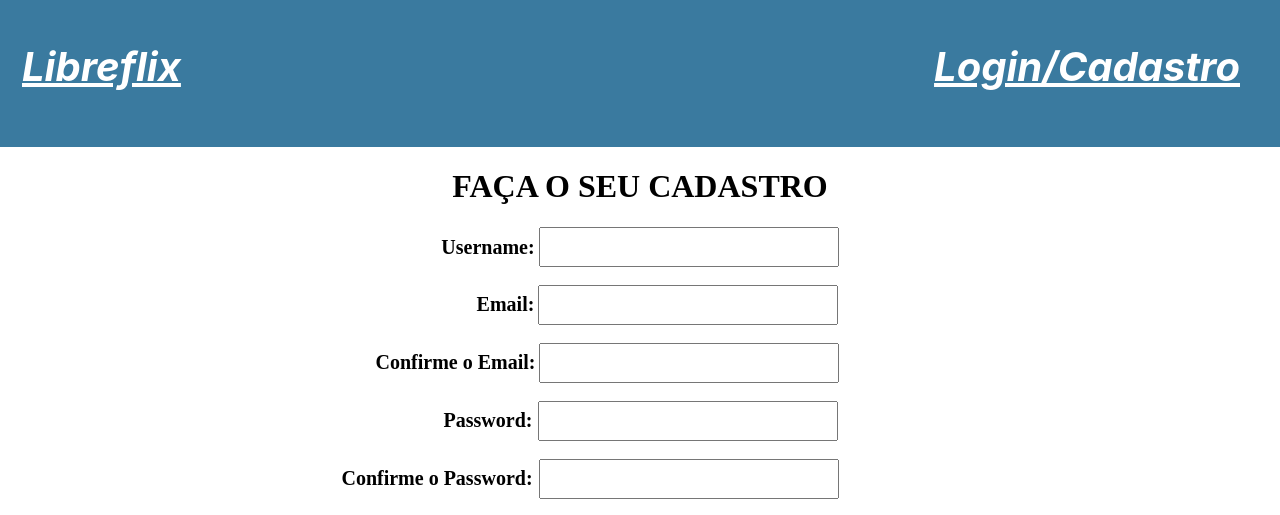
After one commit to paulo-campos-57/Projetos3, a Django app: page /login/cadastro in a window 1280 px wide. The commit adds this page. Shown: the top 515 px of the page. Run offline with Django 4.2, Linux system fonts and the light colour scheme; grey boxes are pictures that could not be loaded.

Commit message:
Criação de uma tela básica de Cadastro

```diff
--- a/eden_project/gestor/urls.py
+++ b/eden_project/gestor/urls.py
@@ -1,8 +1,9 @@
 from django.urls import path
-from gestor.views import home, login
+from gestor.views import home, login, cadastro
 
 
 urlpatterns = [
     path('', home, name='home'),
     path('login/', login, name='login'),
+    path('login/cadastro', cadastro, name='cadastro'),
 ]
--- a/eden_project/gestor/views.py
+++ b/eden_project/gestor/views.py
@@ -9,3 +9,7 @@ def home(request):
 def login(request):
     request.use=None
     return render(request, 'login.html')
+
+def cadastro(request):
+    request.use=None
+    return render(request, 'cadastro.html')
--- /dev/null
+++ b/eden_project/templates/cadastro.html
@@ -0,0 +1,61 @@
+<style>
+    .password-field label {
+        margin-left: 2px;
+    }
+    .password-field input {
+        margin-left: 2px;
+    }
+</style>
+
+{% extends 'base.html' %}
+{% load static %}
+{% block content %}
+<body style="background-color: #ffffff">
+    {% include 'partial/_navbar.html' %}
+    <div style="text-align: center;">
+    <h1>FAÇA O SEU CADASTRO</h1>
+    <form method="post" action="{% url 'login' %}">
+        {% csrf_token %}
+
+        <div class="input-container"></div>
+            <label for="username" style="font-weight: bold; font-size: 20px;">Username:</label>
+            <input type="text" id="username" name="username" style="width: 300px; height: 40px; font-size: 20px;" required><br>
+
+            <br>
+
+            <label for="email" style="font-weight: bold; font-size: 20px; margin-left: 35px;">Email:</label>
+            <input type="text" id="email" name="email" style="width: 300px; height: 40px; font-size: 20px;" required><br>
+
+            <br>
+
+            <label for="email" style="font-weight: bold; font-size: 20px; margin-left: -65px;">Confirme o Email:</label>
+            <input type="text" id="email" name="email" style="width: 300px; height: 40px; font-size: 20px;" required><br>
+
+            <br>
+
+            <div class="input-container password-field">
+                <label for="password" style="font-weight: bold; font-size: 20px;">Password:</label>
+                <input type="password" id="password" name="password" style="width: 300px; height: 40px; font-size: 20px;" required><br>
+
+                <br>
+
+                <label for="password" style="font-weight: bold; font-size: 20px; margin-left: -100px;">Confirme o Password:</label>
+                <input type="password" id="password" name="password" style="width: 300px; height: 40px; font-size: 20px;" required><br>
+            </div>
+
+            <br>
+            <br>
+
+            <div class="btn-container">
+                <input type="image" src="https://cdn.discordapp.com/attachments/938158080733110393/1170018893469859981/Botao_de_Cadastro.png?ex=65578402&is=65450f02&hm=243998ba0c03061d53524f3a1306d2f1c2443e63ebae163aa50b1d76ab868029&" alt="Botão de Cadastro">
+                &nbsp;
+                <a href="{% url 'login' %}"><img src="https://cdn.discordapp.com/attachments/938158080733110393/1170014598955548682/Botao_de_Voltar.png?ex=65578002&is=65450b02&hm=0e3ccd5a4ffa38bfb11ade35a8999388d0b09981e76750f59932477bb23551f1&" alt="Botão de Voltar"></a>
+            </div>
+
+        </div>
+
+    </form>
+    </div>
+</body>
+</html>
+{% endblock %}
```
Also changed, not shown: eden_project/templates/login.html (+10 -4 lines).
